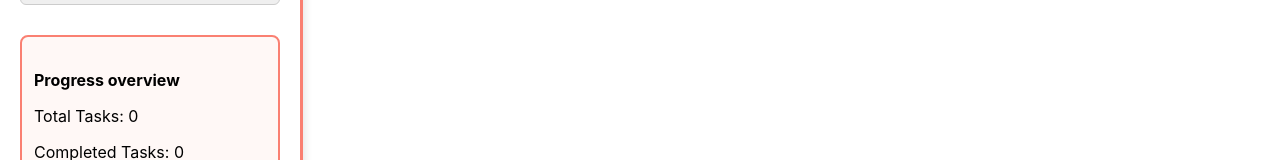
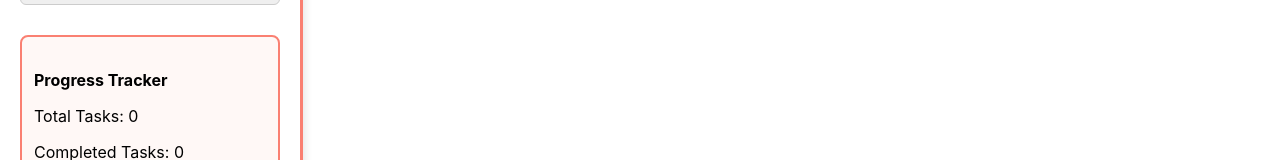
Before and after one commit to TVVaishnavi/Task-Manager-HVA-, a React (Create React App) app in the folder task-manager/: page / in a window 1280 px wide. Shown: the part 289-449 px from the top of the page. Built offline with nearby package versions, Linux system fonts and the light colour scheme.

Commit message:
Rename header from 'Progress overview' to 'Progress Tracker'

```diff
--- a/task-manager/src/component/Filter.js
+++ b/task-manager/src/component/Filter.js
@@ -27,7 +27,7 @@ function Filter({
       </select>
 
       <div className="progress-box">
-        <h4>Progress overview</h4>
+        <h4>Progress Tracker</h4>
         <p>Total Tasks: {totalTasks}</p>
         <p>Completed Tasks: {completedTasks}</p>
         <p>Percentage: {percentage}%</p>
```
